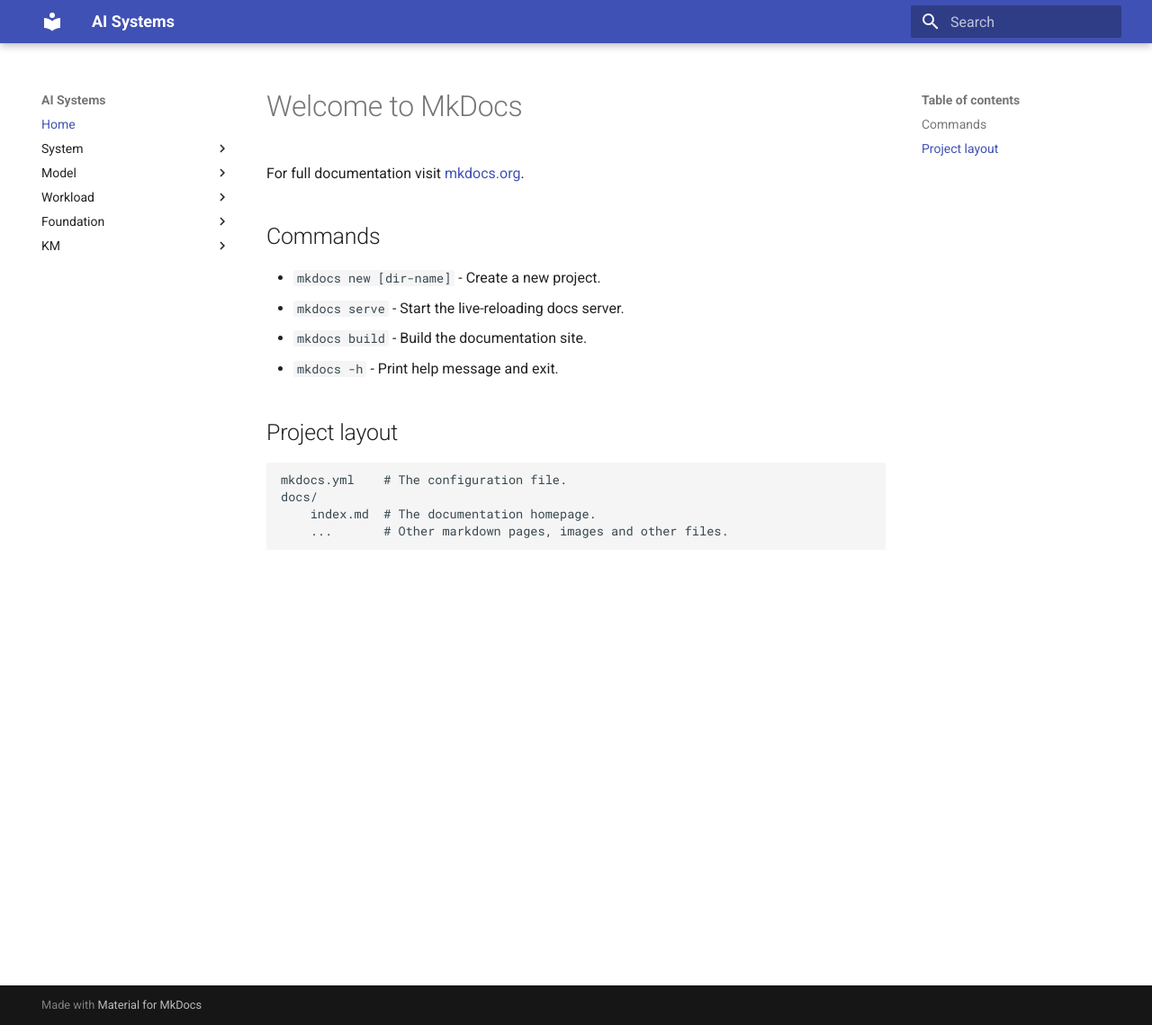
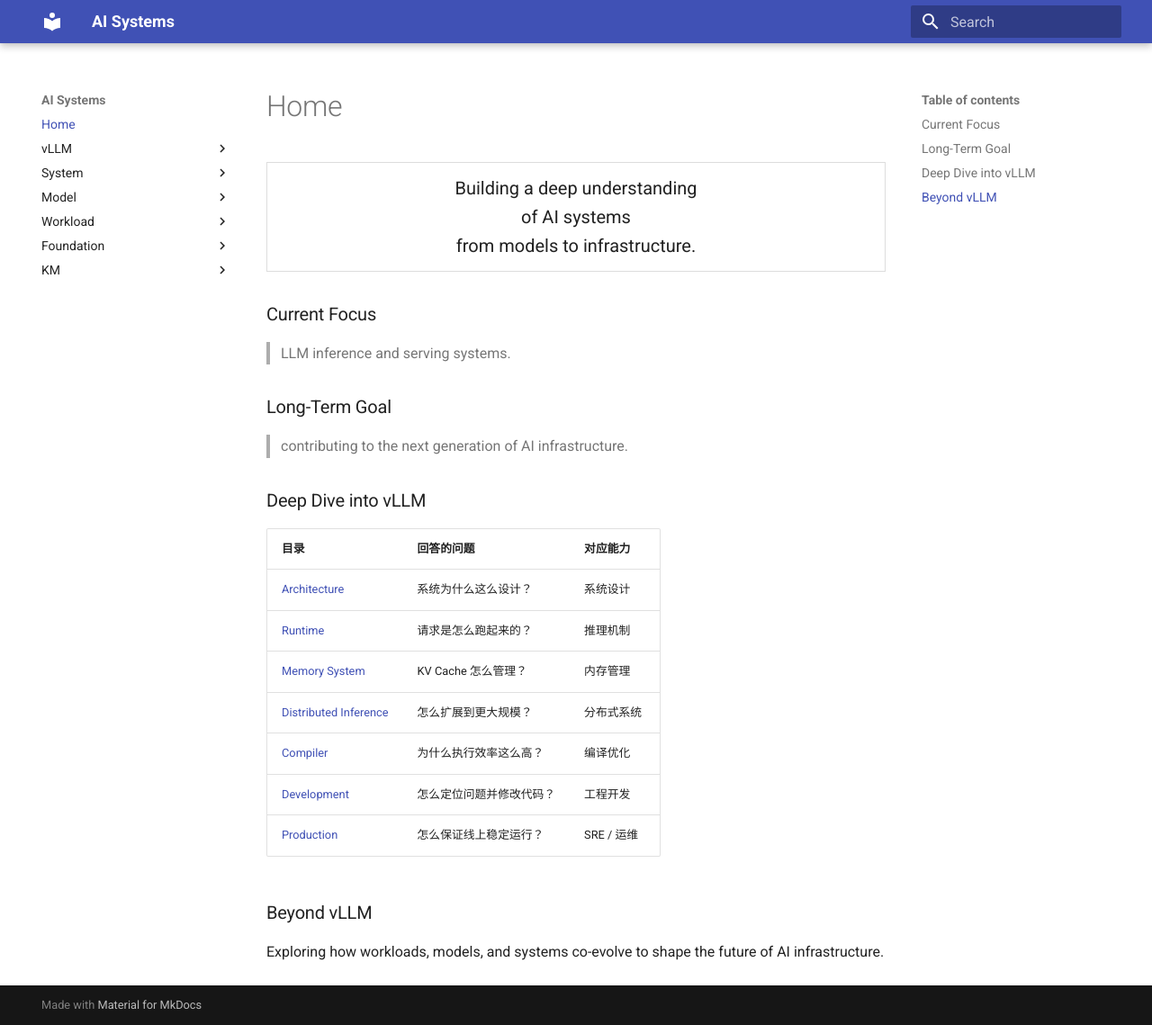
Before and after one commit to seancxmao/ai-systems, an MkDocs documentation site: the page built from docs/index.md, in a window 1280 px wide and 1139 px high. Shown: the whole window at 90% size. Built offline with MkDocs 1.6.1 and Material for MkDocs 9.7.7, drawn with Linux system fonts in a browser that asks for light colours.

Commit message:
vllm level up

```diff
--- a/docs/index.md
+++ b/docs/index.md
@@ -1,17 +1,39 @@
-# Welcome to MkDocs
 
-For full documentation visit [mkdocs.org](https://www.mkdocs.org).
+<div style="
+border:1px solid #ddd;
+padding:12px;
+margin:32px auto;
+text-align:center;
+/* width:420px; */
+font-size: 1.0rem;
+">
+Building a deep understanding
+<br>
+of AI systems
+<br>
+from models to infrastructure.
+</div>
 
-## Commands
+### Current Focus
 
-* `mkdocs new [dir-name]` - Create a new project.
-* `mkdocs serve` - Start the live-reloading docs server.
-* `mkdocs build` - Build the documentation site.
-* `mkdocs -h` - Print help message and exit.
+> LLM inference and serving systems.
 
-## Project layout
+### Long-Term Goal
 
-    mkdocs.yml    # The configuration file.
-    docs/
-        index.md  # The documentation homepage.
-        ...       # Other markdown pages, images and other files.
+> contributing to the next generation of AI infrastructure.
+
+### Deep Dive into vLLM
+
+| 目录                    | 回答的问题          | 对应能力     |
+| --------------------- | -------------- | -------- |
+| [Architecture](vllm/architecture/arch-overview.md)          | 系统为什么这么设计？     | 系统设计     |
+| [Runtime](vllm/runtime/vllm-runtime.md)               | 请求是怎么跑起来的？     | 推理机制     |
+| [Memory System](vllm/memory/vllm-memory.md)         | KV Cache 怎么管理？ | 内存管理     |
+| [Distributed Inference](vllm/distributed/vllm-distributed.md) | 怎么扩展到更大规模？     | 分布式系统    |
+| [Compiler](vllm/compiler/vllm-compiler.md)              | 为什么执行效率这么高？    | 编译优化     |
+| [Development](vllm/development/vllm-contributing.md)           | 怎么定位问题并修改代码？   | 工程开发     |
+| [Production](vllm/production/production-stack.md)            | 怎么保证线上稳定运行？    | SRE / 运维 |
+
+### Beyond vLLM
+
+Exploring how workloads, models, and systems co-evolve to shape the future of AI infrastructure.
--- a/mkdocs.yml
+++ b/mkdocs.yml
@@ -16,22 +16,33 @@
 
 nav:
   - Home: index.md
+  - vLLM:
+        - Architecture:
+          - Architecture: vllm/architecture/arch-overview.md
+          - vLLM Serve Startup: vllm/architecture/vllm-serve-startup.md
+          - vLLM Serve Request: vllm/architecture/vllm-serve-request.md
+        - Runtime:
+            - vLLM Runtime Overview: vllm/runtime/vllm-runtime.md
+        - Memory System:
+            - vLLM Memory System: vllm/memory/vllm-memory.md
+        - Distributed Inference:
+            - vLLM Distributed: vllm/distributed/vllm-distributed.md
+        - Compiler:
+            - vLLM Compiler: vllm/compiler/vllm-compiler.md
+        - Development:
+            - Apple silicon CPU: vllm/development/applesilicon-cpu.md
+            - Apple silicon GPU: vllm/development/applesilicon-gpu.md
+            - vLLM Docker: vllm/development/vllm-docker.md
+            - vLLM Debug: vllm/development/vllm-debug.md
+            - vLLM C++: vllm/development/vllm-cpp.md
+            - vLLM Build: vllm/development/vllm-build.md
+            - vLLM Contributing: vllm/development/vllm-contributing.md
+        - Production:
+            - Production Stack: vllm/production/production-stack.md
 
   - System:
       - Accelerator:
           - Software Stack: system/accelerator/software-stack.md
-      - vLLM:
-          - Apple silicon CPU: system/vllm/applesilicon-cpu.md
-          - Apple silicon GPU: system/vllm/applesilicon-gpu.md
-          - vLLM Debug: system/vllm/vllm-debug.md
-          - vLLM Serve Startup: system/vllm/vllm-serve-startup.md
-          - vLLM Serve Request: system/vllm/vllm-serve-request.md
-          - vLLM C++: system/vllm/vllm-cpp.md
-          - vLLM Build: system/vllm/vllm-build.md
-          - vLLM Docker: system/vllm/vllm-docker.md
-          - Production Stack: system/vllm/production-stack.md
-          - Architecture: system/vllm/arch-overview.md
-          - vLLM Contributing: system/vllm/vllm-contributing.md
       - Tool:
           - AI Infra Engineer Toolbox: system/tool/ai-infra-engineer-toolbox.md
 
```
Also changed, not shown: docs/vllm/compiler/vllm-compiler.md (added, +1 -0 lines), docs/vllm/distributed/vllm-distributed.md (added, +1 -0 lines), docs/vllm/memory/vllm-memory.md (added, +1 -0 lines), docs/vllm/runtime/vllm-runtime.md (added, +1 -0 lines), docs/vllm/architecture/arch-overview.md (renamed from docs/system/vllm/arch-overview.md), docs/vllm/architecture/vllm-serve-request.md (renamed from docs/system/vllm/vllm-serve-request.md), docs/vllm/architecture/vllm-serve-startup.md (renamed from docs/system/vllm/vllm-serve-startup.md), docs/vllm/development/applesilicon-cpu.md (renamed from docs/system/vllm/applesilicon-cpu.md), docs/vllm/development/applesilicon-gpu.md (renamed from docs/system/vllm/applesilicon-gpu.md), docs/vllm/development/vllm-build.md (renamed from docs/system/vllm/vllm-build.md), docs/vllm/development/vllm-contributing.md (renamed from docs/system/vllm/vllm-contributing.md), docs/vllm/development/vllm-cpp.md (renamed from docs/system/vllm/vllm-cpp.md), docs/vllm/development/vllm-debug.md (renamed from docs/system/vllm/vllm-debug.md), docs/vllm/development/vllm-docker.md (renamed from docs/system/vllm/vllm-docker.md), 1 more files.
